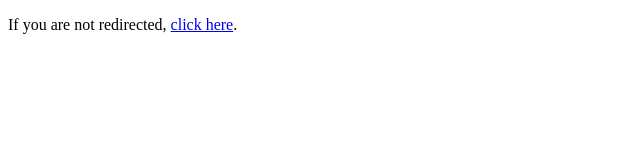
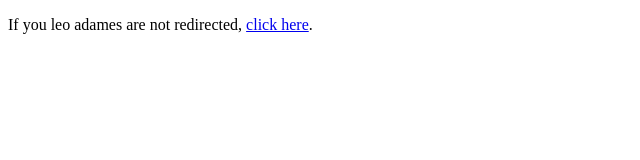
Before and after one commit to leoadams2022/NGS_Tools.walid.ali, a plain HTML site: page index.html in a window 1280 px wide. Shown: the whole page, without its empty margins (0-640 px from the left). Drawn offline with Linux system fonts and the light colour scheme.

Commit message:
leo adames

```diff
--- a/index.html
+++ b/index.html
@@ -7,7 +7,8 @@
   </head>
   <body>
     <p>
-      If you are not redirected, <a href="your_target_page.html">click here</a>.
+      If you leo adames are not redirected,
+      <a href="your_target_page.html">click here</a>.
     </p>
   </body>
 </html>
```
